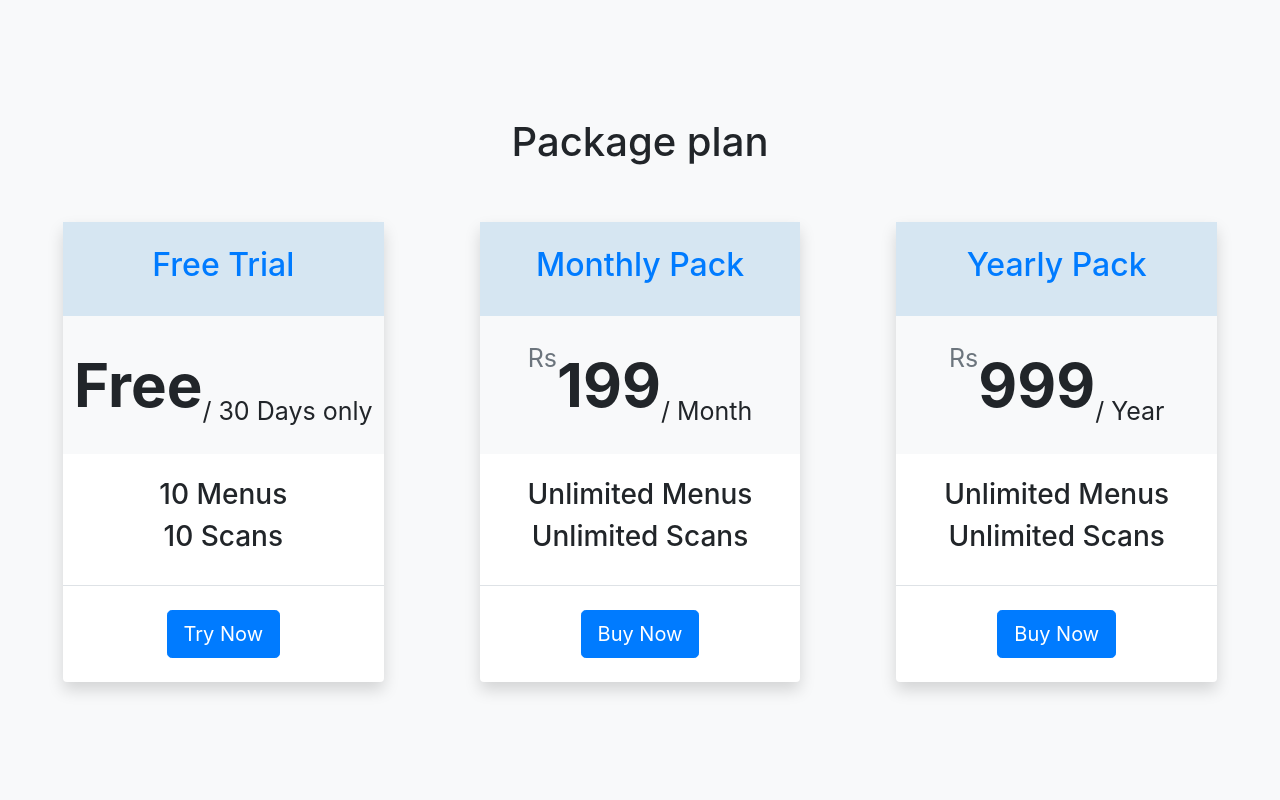
After one commit to mpvaitheeswaran/django_restaurant, a Django app: page /pack/ in a window 1280 px wide. The commit adds this page. Run offline with Django 3.2, Linux system fonts and the light colour scheme; parts of the project's set-up code (start-up, migrations or seed data) failed here and were passed over; some libraries are stand-ins or nearby versions.

Commit message:
user package restriction added.

```diff
--- a/qrmenu/templatetags/custom_filters.py
+++ b/qrmenu/templatetags/custom_filters.py
@@ -38,7 +38,9 @@ def total_scan(value):
 @register.filter()
 def pack_type(value):
     pack_id = Pack.objects.get(restaurant=value).pack_type
-    if pack_id == 0:
+    if pack_id == -1:
+         return 'No Pack'
+    elif pack_id == 0:
         return 'Free Pack'
     elif pack_id == 1:
         return 'Monthly Pack'
--- a/qrmenu/urls.py
+++ b/qrmenu/urls.py
@@ -1,3 +1,4 @@
+from unicodedata import name
 from django.urls import path
 from django.contrib.auth.decorators import login_required
 from . import views
@@ -31,5 +32,7 @@ urlpatterns = [
     path('restaurant/call/', views.callWaiter,name='qrmenu-call_waiter'),
     # Notifications
     path('read_notification/', views.readNotification,name='qrmenu-read_notification'),
-    path('invoice/',views.GeneratePdf.as_view(),name='invoice')
+    path('invoice/',views.GeneratePdf.as_view(),name='invoice'),
+    path('pack/',views.select_pack,name='qrmenu-pack'),
+    path('activate_trial/',views.activateTrial,name='qrmenu-activate_trial')
 ]
--- a/qrmenu/utils.py
+++ b/qrmenu/utils.py
@@ -1,6 +1,6 @@
 
-FREE_PACK_MENU_LIMIT = 20
-FREE_PACK_SCAN_LIMIT = 100
+FREE_PACK_MENU_LIMIT = 10
+FREE_PACK_SCAN_LIMIT = 10
 def checkMenuLimit(pack):
     if pack.pack_type == 0:
         if FREE_PACK_MENU_LIMIT > pack.total_menus:
--- a/qrmenu/views.py
+++ b/qrmenu/views.py
@@ -27,8 +27,47 @@ from qrmenu.utils import checkMenuLimit, checkScanLimit
 from accounts.models import CustomUser
 from .process import html_to_pdf
 from django.conf import settings
-from django.core.mail import EmailMessage
+from django.core.mail import EmailMessage,EmailMultiAlternatives
+from django.core.files import File
 # Create your views here.
+def select_pack(request):
+    context = {}
+    if not request.user.is_anonymous:
+        restaurant = RestaurantDetail.objects.get(user=request.user)
+        context['restaurant'] = restaurant
+    return render(request,'qrmenu/select_pack.html',context)
+@login_required
+def activateTrial(request):
+    restaurant = RestaurantDetail.objects.get(user=request.user)
+    restaurant.is_free_pack_used = True
+    restaurant.save()
+    pack = Pack.objects.get(restaurant=restaurant)
+    pack.pack_type = 0
+    start_date = datetime.datetime.now()
+    expiry_date = start_date + datetime.timedelta(days=30)
+    pack.start_date = start_date
+    pack.expiry_date = expiry_date
+    pack.save()
+    # Send invoice to email.
+    context = {
+        'STATIC_ROOT':settings.STATIC_ROOT,
+        'restaurant':restaurant
+    }
+    pdf = html_to_pdf('qrmenu/invoice.html',context_dict=context)
+    if pdf:
+        filename = 'purchase_%s.pdf' % (restaurant.user.id)
+        invoice_file = File(BytesIO(pdf.content),filename)
+        restaurant.invoice_pdf = invoice_file
+        restaurant.save()
+        email_pdf = EmailMultiAlternatives(
+            subject='Wellcome to the RestaurantQR',
+            body='The Invoice for your RestaurantQR account.',
+            from_email='',
+            to=[restaurant.user.email],
+        )
+        email_pdf.attach_alternative(restaurant.invoice_pdf.read(), "application/pdf")
+        email_pdf.send()
+    return redirect('dashboard')
 class GeneratePdf(View):
      def get(self, request, *args, **kwargs):
         context = {
@@ -43,10 +82,11 @@ class GeneratePdf(View):
 @user_passes_test(lambda u: not u.is_superuser,redirect_field_name=None, login_url='/admin/')
 def dashboard(request):
     restaurant = RestaurantDetail.objects.get(user=request.user)
+    # Redirect to pack page when user not selected any package.
+    if restaurant.pack.pack_type==-1:
+        return redirect('qrmenu-pack')
+    print(restaurant.pack.pack_type)
     menu_count = MenuItem.objects.filter(category__restaurant=restaurant).count()
-    # for category in MenuCategory.objects.filter(restaurant=restaurant):
-    #     for menu in MenuItem.objects.filter(category=category):
-    #         menu_count += 1
 
     total_scan = ScanCount.objects.filter(restaurant=restaurant).count()
     context ={
@@ -185,6 +225,14 @@ def delete_old_orders(request):
         orders = CustomerOrder.objects.filter(restaurant=restaurant,timestamp__lt=d)
         #delete them
         orders.delete()
+        # Change pack type after user pack expired.
+        pack = Pack.objects.get(restaurant=restaurant)
+        if pack.expiry_date < timezone.now().date():
+            print('pack Expired')
+            pack.pack_type = -1
+            pack.start_date = None
+            pack.expiry_date = None
+            pack.save()
         return HttpResponse(json.dumps(responce_data), content_type="application/json")
 
 class MembershipView(TemplateView):
@@ -345,7 +393,8 @@ class CustomerView(TemplateView):
         unique_id = self.kwargs['unique_id']
         restaurant = RestaurantDetail.objects.get(unique_id=unique_id)
         pack = Pack.objects.get(restaurant=restaurant)
-        if not checkScanLimit(pack):
+        # Change the template when user plan expired or out of scan limit.
+        if not checkScanLimit(pack) or pack.pack_type==-1:
             self.template_name = 'qrmenu/customer_view/outofscans.html'
         return super().get(request, *args, **kwargs)
     def get_context_data(self, **kwargs):
@@ -382,7 +431,8 @@ class MenuItemView(TemplateView):
         unique_id = self.kwargs['unique_id']
         restaurant = RestaurantDetail.objects.get(unique_id=unique_id)
         pack = Pack.objects.get(restaurant=restaurant)
-        if not checkScanLimit(pack):
+        # Change the template when user plan expired or out of scan limit.
+        if not checkScanLimit(pack) or pack.pack_type==-1:
             self.template_name = 'qrmenu/customer_view/outofscans.html'
         return super().get(request, *args, **kwargs)
     def get_context_data(self, **kwargs):
@@ -489,7 +539,10 @@ def addItem(request):
         else:
             display = False
         form = MenuItemForm(request.POST,request.FILES)
-        print(checkMenuLimit(pack))
+        if pack.pack_type==-1:
+            # if user didn't select the pack.
+            responce_data['no_pack'] = True
+            return HttpResponse(json.dumps(responce_data), content_type="application/json")
         if checkMenuLimit(pack):
             if form.is_valid():
                 category = MenuCategory.objects.get(pk=category_id)
--- a/templates/base/base.html
+++ b/templates/base/base.html
@@ -84,7 +84,7 @@
           // Your code to run since DOM is loaded and ready
           });
     </script>
-    <!-- delete old orders when page refresh -->
+    <!-- delete old orders and check user pack is expired, when page refresh -->
     <script>
         $(document).ready(function(){
             $.ajax({
--- a/templates/qradmin/user_list.html
+++ b/templates/qradmin/user_list.html
@@ -40,6 +40,10 @@
                             <div class="d-flex aligin-items-center">
                                 <p class="m-0">Pack Type</p>
                                 <select id="pack{{rest_user.id}}" class="form-control ml-auto w-50">
+                                    <option value="-1"
+                                    {% if rest_user|pack_type == 'No Pack' %}selected="selected"{% endif %}>
+                                        No Pack
+                                    </option>
                                     <option value="0"
                                     {% if rest_user|pack_type == 'Free Pack' %}selected="selected"{% endif %}>
                                         Free Pack
--- /dev/null
+++ b/templates/qrmenu/select_pack.html
@@ -0,0 +1,221 @@
+{%extends 'base/non_auth_base.html'%}
+{%block stylesheet%}
+<style>
+    .period, .pack-currency{
+        font-size: 25px;
+    }
+    .value{
+        font-size: 60px;
+        font-weight: bolder;
+    }
+    .pack-head{
+        background-color: #D6E6F2;
+    }
+</style>
+{%endblock%}
+{%block content%}
+    <!--SELECT PACK MODAL  -->
+    <!-- Trial Pack -->
+    <div class="modal fade" id="trial_pack_modal" tabindex="-1" aria-hidden="true">
+        <div class="modal-dialog modal-dialog-centered modal-dialog-scrollable">
+            <div class="modal-content">
+              <div class="modal-header">
+                <h5 class="modal-title">Terms & Condisions</h5>
+                <button type="button" class="close" data-dismiss="modal" aria-label="Close">
+                  <span aria-hidden="true">&times;</span>
+                </button>
+              </div>
+              <div class="modal-body" style="white-space: pre-line;">
+
+
+                    What follows is just some placeholder text for this modal dialog. You just gotta ignite the light and let it shine! Come just as you are to me. Just own the night like the 4th of July. Infect me with your love and fill me with your poison. Come just as you are to me. End of the rainbow looking treasure.
+
+                    I can't sleep let's run away and don't ever look back, don't ever look back. I can't sleep let's run away and don't ever look back, don't ever look back. Yes, we make angels cry, raining down on earth from up above. I'm walking on air (tonight). Let you put your hands on me in my skin-tight jeans. Stinging like a bee I earned my stripes. I went from zero, to my own hero. Even brighter than the moon, moon, moon. Make 'em go, 'Aah, aah, aah' as you shoot across the sky-y-y! Why don't you let me stop by?
+
+                    Boom, boom, boom. Never made me blink one time. Yeah, you're lucky if you're on her plane. Talk about our future like we had a clue. Oh my God no exaggeration. You're original, cannot be replaced. The girl's a freak, she drive a jeep in Laguna Beach. It's no big deal, it's no big deal, it's no big deal. In another life I would make you stay. I'm ma get your heart racing in my skin-tight jeans. I wanna walk on your wave length and be there when you vibrate Never made me blink one time.
+
+                    We'd keep all our promises be us against the world. In another life I would be your girl. We can dance, until we die, you and I, will be young forever. And on my 18th Birthday we got matching tattoos. So open up your heart and just let it begin. 'Cause she's the muse and the artist. She eats your heart out. Like Jeffrey Dahmer (woo). Pop your confetti. (This is how we do) I know one spark will shock the world, yeah yeah. If you only knew what the future holds.
+
+                    Sipping on Rosé, Silver Lake sun, coming up all lazy. It’s in the palm of your hand now baby. So we hit the boulevard. So make a wish, I'll make it like your birthday everyday. Do you ever feel already buried deep six feet under? It's time to bring out the big balloons. You could've been the greatest. Passport stamps, she's cosmopolitan. Your kiss is cosmic, every move is magic.
+
+                    We're living the life. We're doing it right. Open up your heart. I was tryna hit it and quit it. Her love is like a drug. Always leaves a trail of stardust. The girl's a freak, she drive a jeep in Laguna Beach. Fine, fresh, fierce, we got it on lock. All my girls vintage Chanel baby.
+
+                    Before you met me I was alright but things were kinda heavy. Peach-pink lips, yeah, everybody stares. This is no big deal. Calling out my name. I could have rewrite your addiction. She's got that, je ne sais quoi, you know it. Heavy is the head that wears the crown. 'Cause, baby, you're a firework. Like thunder gonna shake the ground.
+
+                    Just own the night like the 4th of July! I’m gon’ put her in a coma. What you're waiting for, it's time for you to show it off. Can't replace you with a million rings. You open my eyes and I'm ready to go, lead me into the light. And here you are. I’m gon’ put her in a coma. Come on, let your colours burst. So cover your eyes, I have a surprise. As I march alone to a different beat. Glitter all over the room pink flamingos in the pool.
+
+              </div>
+              <div class="modal-footer">
+                <button type="button" class="btn btn-secondary" data-dismiss="modal">Close</button>
+                <a href="{%url 'qrmenu-activate_trial'%}" class="btn btn-primary">Accept</a>
+              </div>
+            </div>
+          </div>
+    </div>
+    <!-- Monthly Pack -->
+    <div class="modal fade" id="monthly_pack_modal" tabindex="-1" aria-hidden="true">
+        <div class="modal-dialog modal-dialog-centered modal-dialog-scrollable">
+            <div class="modal-content">
+              <div class="modal-header">
+                <h5 class="modal-title">Terms & Condisions</h5>
+                <button type="button" class="close" data-dismiss="modal" aria-label="Close">
+                  <span aria-hidden="true">&times;</span>
+                </button>
+              </div>
+              <div class="modal-body" style="white-space: normal;">
+
+
+                    What follows is just some placeholder text for this modal dialog. You just gotta ignite the light and let it shine! Come just as you are to me. Just own the night like the 4th of July. Infect me with your love and fill me with your poison. Come just as you are to me. End of the rainbow looking treasure.
+
+                    I can't sleep let's run away and don't ever look back, don't ever look back. I can't sleep let's run away and don't ever look back, don't ever look back. Yes, we make angels cry, raining down on earth from up above. I'm walking on air (tonight). Let you put your hands on me in my skin-tight jeans. Stinging like a bee I earned my stripes. I went from zero, to my own hero. Even brighter than the moon, moon, moon. Make 'em go, 'Aah, aah, aah' as you shoot across the sky-y-y! Why don't you let me stop by?
+
+                    Boom, boom, boom. Never made me blink one time. Yeah, you're lucky if you're on her plane. Talk about our future like we had a clue. Oh my God no exaggeration. You're original, cannot be replaced. The girl's a freak, she drive a jeep in Laguna Beach. It's no big deal, it's no big deal, it's no big deal. In another life I would make you stay. I'm ma get your heart racing in my skin-tight jeans. I wanna walk on your wave length and be there when you vibrate Never made me blink one time.
+
+                    We'd keep all our promises be us against the world. In another life I would be your girl. We can dance, until we die, you and I, will be young forever. And on my 18th Birthday we got matching tattoos. So open up your heart and just let it begin. 'Cause she's the muse and the artist. She eats your heart out. Like Jeffrey Dahmer (woo). Pop your confetti. (This is how we do) I know one spark will shock the world, yeah yeah. If you only knew what the future holds.
+
+                    Sipping on Rosé, Silver Lake sun, coming up all lazy. It’s in the palm of your hand now baby. So we hit the boulevard. So make a wish, I'll make it like your birthday everyday. Do you ever feel already buried deep six feet under? It's time to bring out the big balloons. You could've been the greatest. Passport stamps, she's cosmopolitan. Your kiss is cosmic, every move is magic.
+
+                    We're living the life. We're doing it right. Open up your heart. I was tryna hit it and quit it. Her love is like a drug. Always leaves a trail of stardust. The girl's a freak, she drive a jeep in Laguna Beach. Fine, fresh, fierce, we got it on lock. All my girls vintage Chanel baby.
+
+                    Before you met me I was alright but things were kinda heavy. Peach-pink lips, yeah, everybody stares. This is no big deal. Calling out my name. I could have rewrite your addiction. She's got that, je ne sais quoi, you know it. Heavy is the head that wears the crown. 'Cause, baby, you're a firework. Like thunder gonna shake the ground.
+
+                    Just own the night like the 4th of July! I’m gon’ put her in a coma. What you're waiting for, it's time for you to show it off. Can't replace you with a million rings. You open my eyes and I'm ready to go, lead me into the light. And here you are. I’m gon’ put her in a coma. Come on, let your colours burst. So cover your eyes, I have a surprise. As I march alone to a different beat. Glitter all over the room pink flamingos in the pool.
+
+              </div>
+              <div class="modal-footer">
+                <button type="button" class="btn btn-secondary" data-dismiss="modal">Close</button>
+                <a href="{%url 'qrmenu-activate_trial'%}" class="btn btn-primary">Accept & Pay</a>
+
+              </div>
+            </div>
+          </div>
+    </div>
+    <!-- Yearly Pack -->
+    <div class="modal fade" id="yearly_pack_modal" tabindex="-1" aria-hidden="true">
+        <div class="modal-dialog modal-dialog-centered modal-dialog-scrollable">
+            <div class="modal-content">
+              <div class="modal-header">
+                <h5 class="modal-title">Terms & Condisions</h5>
+                <button type="button" class="close" data-dismiss="modal" aria-label="Close">
+                  <span aria-hidden="true">&times;</span>
+                </button>
+              </div>
+              <div class="modal-body" style="white-space: normal;">
+
+
+                    What follows is just some placeholder text for this modal dialog. You just gotta ignite the light and let it shine! Come just as you are to me. Just own the night like the 4th of July. Infect me with your love and fill me with your poison. Come just as you are to me. End of the rainbow looking treasure.
+
+                    I can't sleep let's run away and don't ever look back, don't ever look back. I can't sleep let's run away and don't ever look back, don't ever look back. Yes, we make angels cry, raining down on earth from up above. I'm walking on air (tonight). Let you put your hands on me in my skin-tight jeans. Stinging like a bee I earned my stripes. I went from zero, to my own hero. Even brighter than the moon, moon, moon. Make 'em go, 'Aah, aah, aah' as you shoot across the sky-y-y! Why don't you let me stop by?
+
+                    Boom, boom, boom. Never made me blink one time. Yeah, you're lucky if you're on her plane. Talk about our future like we had a clue. Oh my God no exaggeration. You're original, cannot be replaced. The girl's a freak, she drive a jeep in Laguna Beach. It's no big deal, it's no big deal, it's no big deal. In another life I would make you stay. I'm ma get your heart racing in my skin-tight jeans. I wanna walk on your wave length and be there when you vibrate Never made me blink one time.
+
+                    We'd keep all our promises be us against the world. In another life I would be your girl. We can dance, until we die, you and I, will be young forever. And on my 18th Birthday we got matching tattoos. So open up your heart and just let it begin. 'Cause she's the muse and the artist. She eats your heart out. Like Jeffrey Dahmer (woo). Pop your confetti. (This is how we do) I know one spark will shock the world, yeah yeah. If you only knew what the future holds.
+
+                    Sipping on Rosé, Silver Lake sun, coming up all lazy. It’s in the palm of your hand now baby. So we hit the boulevard. So make a wish, I'll make it like your birthday everyday. Do you ever feel already buried deep six feet under? It's time to bring out the big balloons. You could've been the greatest. Passport stamps, she's cosmopolitan. Your kiss is cosmic, every move is magic.
+
+                    We're living the life. We're doing it right. Open up your heart. I was tryna hit it and quit it. Her love is like a drug. Always leaves a trail of stardust. The girl's a freak, she drive a jeep in Laguna Beach. Fine, fresh, fierce, we got it on lock. All my girls vintage Chanel baby.
+
+                    Before you met me I was alright but things were kinda heavy. Peach-pink lips, yeah, everybody stares. This is no big deal. Calling out my name. I could have rewrite your addiction. She's got that, je ne sais quoi, you know it. Heavy is the head that wears the crown. 'Cause, baby, you're a firework. Like thunder gonna shake the ground.
+
+                    Just own the night like the 4th of July! I’m gon’ put her in a coma. What you're waiting for, it's time for you to show it off. Can't replace you with a million rings. You open my eyes and I'm ready to go, lead me into the light. And here you are. I’m gon’ put her in a coma. Come on, let your colours burst. So cover your eyes, I have a surprise. As I march alone to a different beat. Glitter all over the room pink flamingos in the pool.
+
+              </div>
+              <div class="modal-footer">
+                <button type="button" class="btn btn-secondary" data-dismiss="modal">Close</button>
+                <a href="{%url 'qrmenu-activate_trial'%}" class="btn btn-primary">Accept & Pay</a>
+
+              </div>
+            </div>
+          </div>
+    </div>
+    <!--SELECT PACK MODAL END -->
+    <div class="d-flex justify-content-center align-items-center vh-100">
+        <div class="container-fluid mx-5">
+            <h1 class="text-center mb-5">Package plan</h1>
+            <div class="row" style="margin: auto;">
+                <!-- Free Tial -->
+                <div class="col-sm col-md mt-2 p-0 bg-white rounded shadow">
+                    <div class="pack-head p-4">
+                        <h2 class="text-center text-primary">Free Trial</h2>
+                    </div>
+                    <div class="pack-price d-flex align-items-top py-4 bg-light">
+                        <div class="pack-currency fs-5 text-muted ml-auto"></div>
+                        <div class="pack-value d-flex align-items-end mr-auto">
+                            <div class="value">Free</div>
+                            <div class="period">/ 30 Days only</div>
+                        </div>
+                    </div>
+                    <div class="future text-center py-4 border-bottom">
+                        <h3>10 Menus</h3>
+                        <h3>10 Scans</h3>
+                    </div>
+                    <div class="pack-foot text-center py-4">
+                        <!-- <a href="{%url 'qrmenu-activate_trial'%}" class="btn btn-success btn-lg">Try Now</a> -->
+                        {%if restaurant.pack.pack_type == 0%}
+                            <button class="btn btn-success btn-lg disabled">Active</button>
+                        {%else%}
+                            {%if not restaurant.is_free_pack_used%}
+                            <button class="btn btn-primary btn-lg" data-toggle="modal" data-target="#trial_pack_modal">Try Now</button>
+                            {%else%}
+                                <button class="btn btn-danger btn-lg disabled" disabled>Your Pack Expired</button>
+                            {%endif%}
+                        {%endif%}
+
+                    </div>
+                </div>
+                <!-- Monthly Pack -->
+                <div class="col-sm col-md  offset-sm-1 mt-2 p-0 bg-white rounded shadow">
+                    <div class="pack-head p-4">
+                        <h2 class="text-center text-primary">Monthly Pack</h2>
+                    </div>
+                    <div class="pack-price d-flex align-items-top py-4 bg-light">
+                        <div class="pack-currency fs-5 text-muted ml-auto">Rs</div>
+                        <div class="pack-value d-flex align-items-end mr-auto">
+                            <div class="value">199</div>
+                            <div class="period">/ Month</div>
+                        </div>
+                    </div>
+                    <div class="future text-center py-4 border-bottom">
+                        <h3>Unlimited Menus</h3>
+                        <h3>Unlimited Scans</h3>
+                    </div>
+                    <div class="pack-foot text-center py-4">
+                        {%if restaurant.pack.pack_type == 1%}
+                            <button class="btn btn-success btn-lg disabled">Active</button>
+                        {%else%}
+                            <button class="btn btn-primary btn-lg" data-toggle="modal" data-target="#monthly_pack_modal">Buy Now</button>
+                        {%endif%}
+
+                    </div>
+                </div>
+
+                <!-- Yearly Pack -->
+                <div class="col-sm col-md  offset-sm-1 mt-2 p-0 bg-white rounded shadow">
+                    <div class="pack-head p-4">
+                        <h2 class="text-center text-primary">Yearly Pack</h2>
+                    </div>
+                    <div class="pack-price d-flex align-items-top py-4 bg-light">
+                        <div class="pack-currency fs-5 text-muted ml-auto">Rs</div>
+                        <div class="pack-value d-flex align-items-end mr-auto">
+                            <div class="value">999</div>
+                            <div class="period">/ Year</div>
+                        </div>
+                    </div>
+                    <div class="future text-center py-4 border-bottom">
+                        <h3>Unlimited Menus</h3>
+                        <h3>Unlimited Scans</h3>
+                    </div>
+                    <div class="pack-foot text-center py-4">
+                        {%if restaurant.pack.pack_type == 2%}
+                            <button class="btn btn-success btn-lg disabled">Active</button>
+                        {%else%}
+                            <button class="btn btn-primary btn-lg" data-toggle="modal" data-target="#trial_pack_modal">Buy Now</button>
+                        {%endif%}
+                    </div>
+                </div>
+            </div>
+        </div>
+    </div>
+{%endblock%}
+{%block script%}
+{%endblock%}
```
Also changed, not shown: qrmenu/models.py (+5 -4 lines), templates/qrmenu/menu.html (+28 -0 lines), templates/qrmenu/select_pack_modal.html (added, +34 -0 lines), qrmenu/migrations/0041_auto_20220304_1323.py (added), qrmenu/migrations/0042_auto_20220307_1445.py (added).
